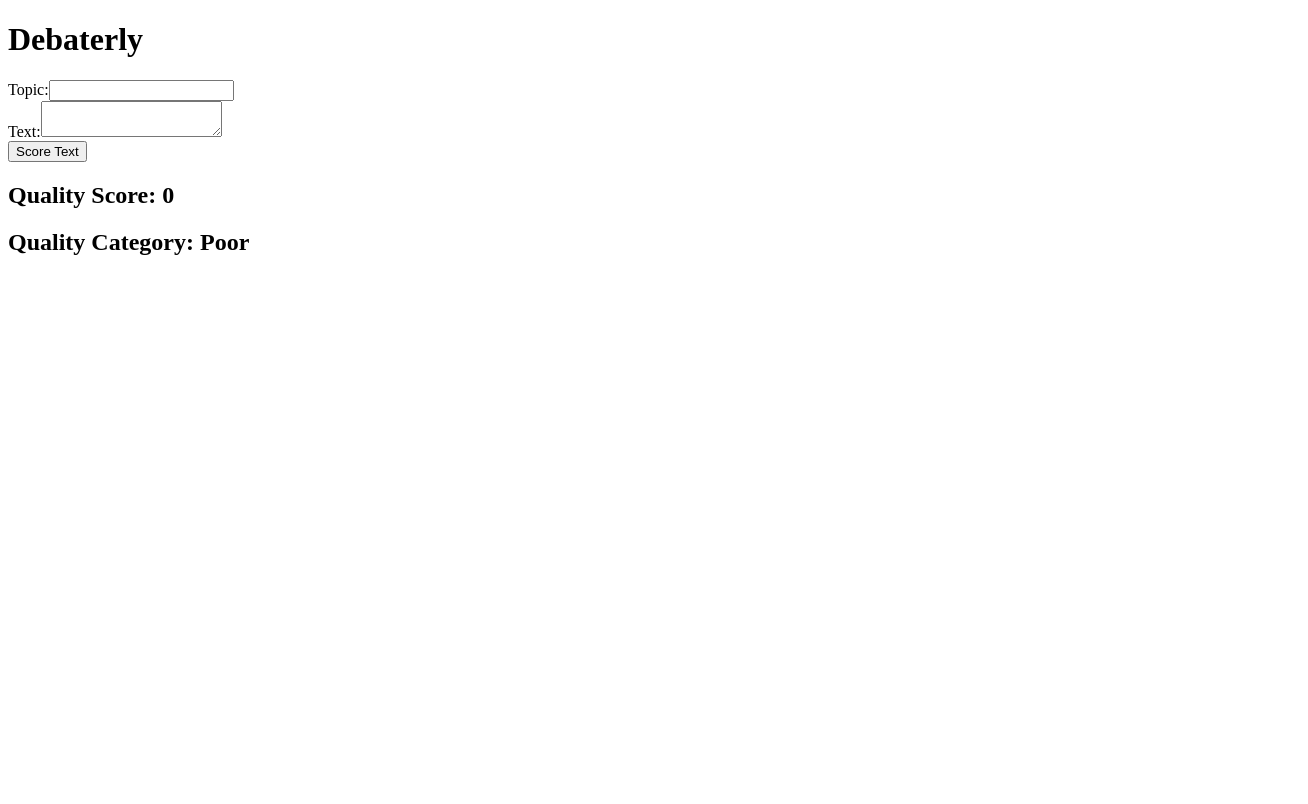
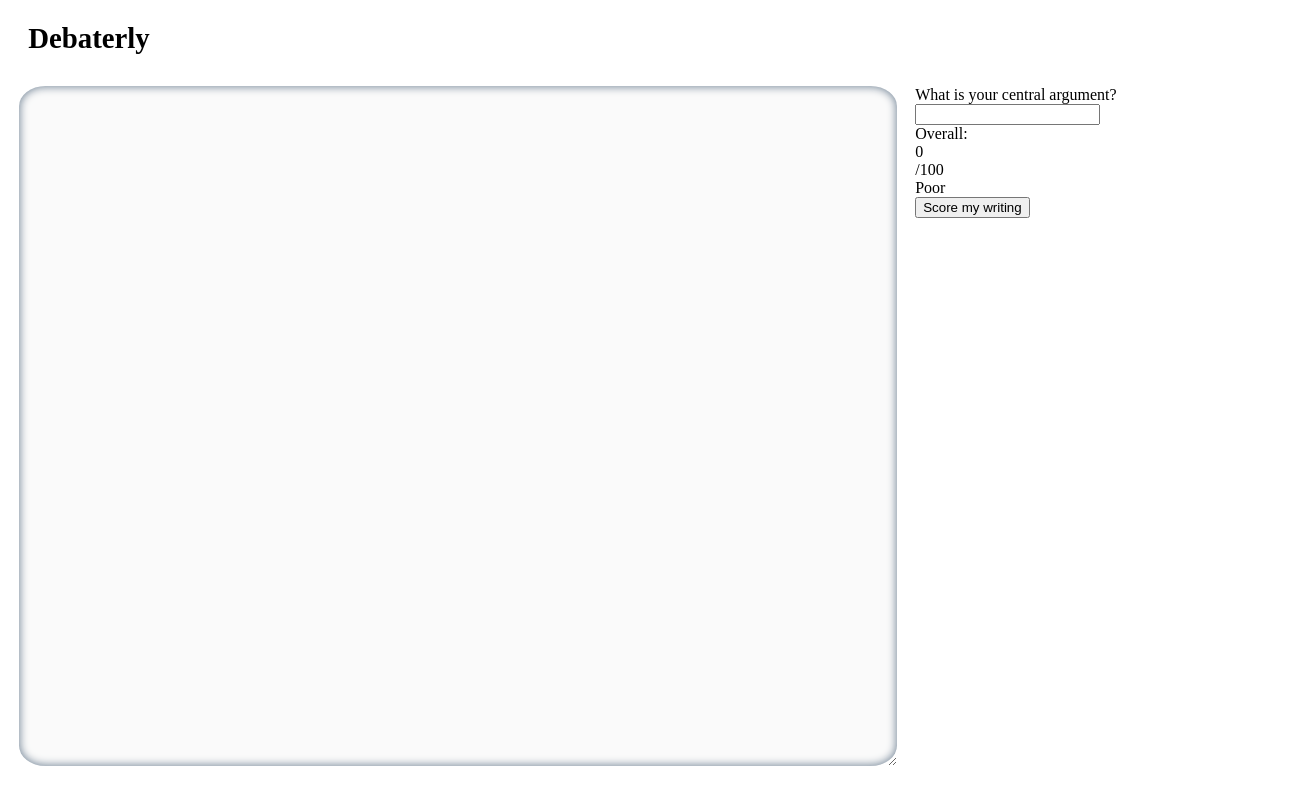
Before and after one commit to austenem/debaterly, a React (Create React App) app: page / in a window 1280 px wide. Shown: the top 804 px of the page, 1308 px wide, since content can reach past the window. Built offline with nearby package versions, Linux system fonts and the light colour scheme.

Commit message:
start adding styling

```diff
--- a/src/App.css
+++ /dev/null
@@ -1,38 +0,0 @@
-.App {
-  text-align: center;
-}
-
-.App-logo {
-  height: 40vmin;
-  pointer-events: none;
-}
-
-@media (prefers-reduced-motion: no-preference) {
-  .App-logo {
-    animation: App-logo-spin infinite 20s linear;
-  }
-}
-
-.App-header {
-  background-color: #282c34;
-  min-height: 100vh;
-  display: flex;
-  flex-direction: column;
-  align-items: center;
-  justify-content: center;
-  font-size: calc(10px + 2vmin);
-  color: white;
-}
-
-.App-link {
-  color: #61dafb;
-}
-
-@keyframes App-logo-spin {
-  from {
-    transform: rotate(0deg);
-  }
-  to {
-    transform: rotate(360deg);
-  }
-}
--- a/src/UserHome.css
+++ b/src/UserHome.css
@@ -0,0 +1,52 @@
+.UserHome-outer-container {
+  display: flex;
+  flex-direction: column;
+  height: 100vh;
+  width: 100vw;
+
+  font-family: "Times New Roman", Times, serif;
+}
+
+.UserHome-title {
+  width: 100%;
+  height: 8%;
+  padding-left: .7em;
+  padding-top: .5em;
+
+  font-weight: 600;
+  font-size: 1.8em;
+}
+
+.UserHome-inner-container {
+  width: 100%;
+  height: 85%;
+
+  padding-left: .7em;
+
+  display: flex;
+  flex-direction: row;
+}
+
+.UserHome-left-side {
+  width: 70%;
+
+  display: flex;
+}
+
+.UserHome-text-area {
+  width: 95%;
+  padding: 1em;
+
+  background-color: #FAFAFA;
+  border: none;
+  border-radius: 3%;
+
+  box-shadow: 0px 0px 8px 1px lightslategray inset;
+}
+
+.UserHome-right-side {
+  flex: 1;
+
+  display: flex;
+  flex-direction: column;
+}
--- a/src/UserHome.tsx
+++ b/src/UserHome.tsx
@@ -209,13 +209,29 @@
   /*----------------------------------------*/
 
   return (
-    <div>
-      <h1>Debaterly</h1>
-      <div>
-        <label>
-          Topic:
+    <div className="UserHome-outer-container">
+      <div className="UserHome-title">
+        Debaterly
+      </div>
+      <div className="UserHome-inner-container">
+        <div className="UserHome-left-side">
+          <textarea
+            value={userText}
+            className="UserHome-text-area"
+            onChange={e => {
+              dispatch({
+                type: ActionType.UpdateUserText,
+                userText: e.target.value,
+              });
+            }}
+          />
+        </div>
+      <div className="UserHome-right-side">
+        <div className="UserHome-argument">
+          What is your central argument?
           <input
             type="text"
+            className="UserHome-argument-input"
             value={userTopic}
             onChange={e => {
               dispatch({
@@ -224,32 +240,27 @@
               });
             }}
           />
-        </label>
         </div>
-      <div>
-        <label>
-          Text:
-          <textarea
-            value={userText}
-            onChange={e => {
-              dispatch({
-                type: ActionType.UpdateUserText,
-                userText: e.target.value,
-              });
-            }}
-          />
-        </label>
+        <div className="UserHome-score-card">
+          Overall:
+          <div className="UserHome-score">
+            {qualityScore}
           </div>
-      <div>
+          /100
+          <div className="UserHome-category">
+            {qualityCategory}
+          </div>
+        </div>
+        <div className="UserHome-button">
           <button
             onClick={scoreText}
           >
-          Score Text
+            Score my writing
           </button>
         </div>
       <div>
-        <h2>Quality Score: {qualityScore}</h2>
-        <h2>Quality Category: {qualityCategory}</h2>
+      </div>
+    </div>
     </div>
     </div>
   );
```
Also changed, not shown: 1 other file (tests, documents, lock files or other folders). Lines whose indentation alone changed are shown as unchanged.
